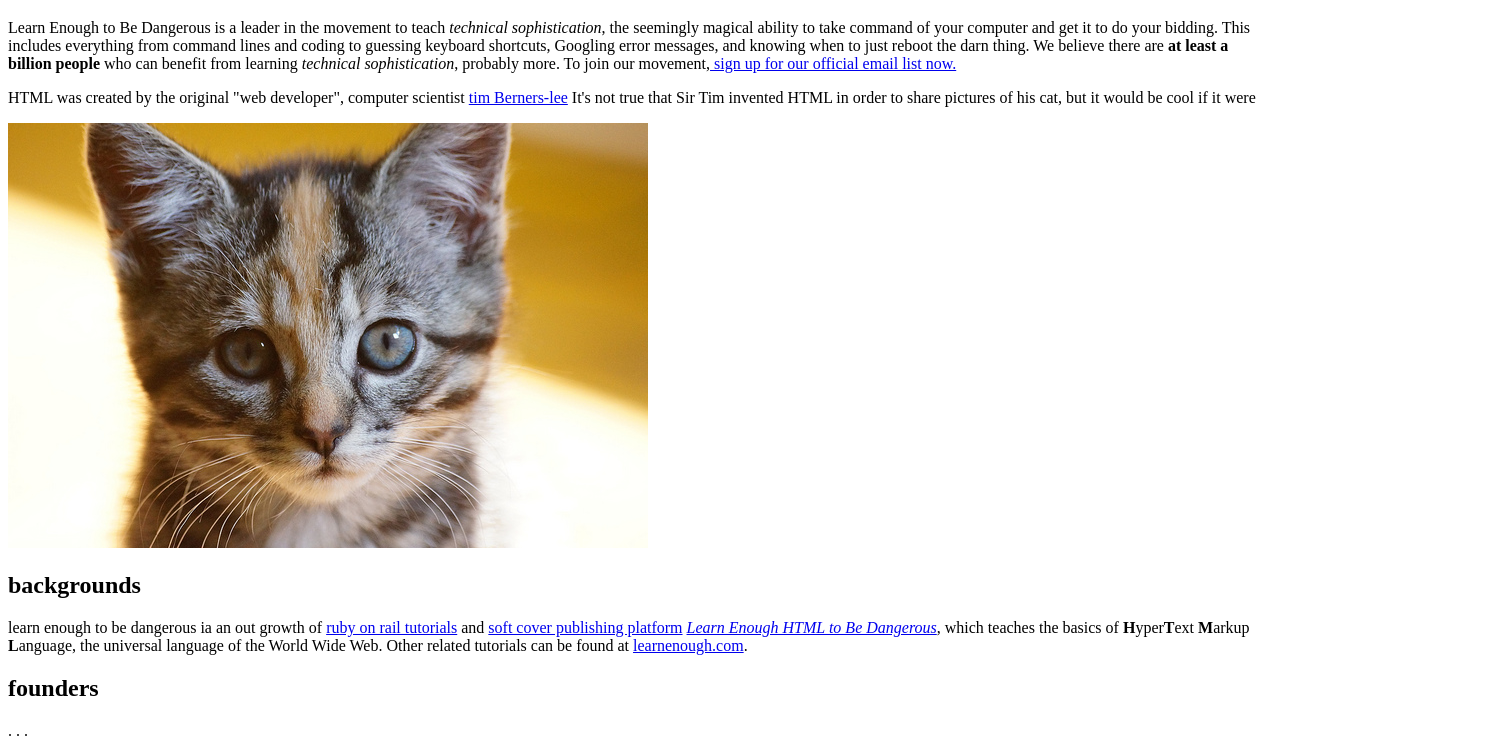
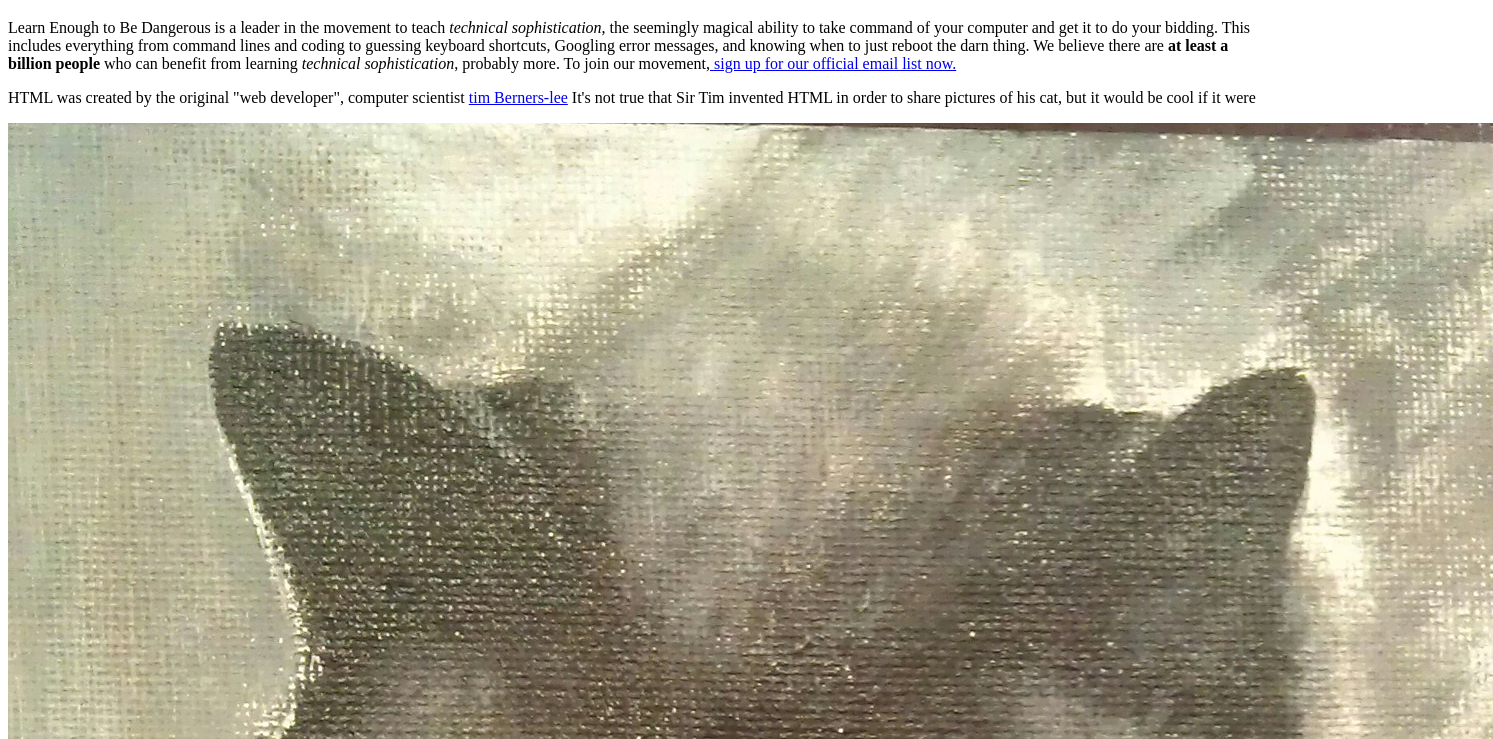
Before and after one commit to rajukp25/sample_website, a plain HTML site: page index.html in a window 1280 px wide. Shown: the part 61-800 px from the top of the page, 1493 px wide, since content can reach past the window. Drawn offline with Linux system fonts and the light colour scheme.

Commit message:
change image

```diff
--- a/index.html
+++ b/index.html
@@ -25,7 +25,7 @@
         It's not true that Sir Tim invented HTML in order to
       share pictures of his cat, but it would be cool if it were
     </p>
-    <img src="images/kittens.jpg" alt="an adoroble kitten">
+    <img src="images/kittens2.jpg" alt="an adoroble kitten">
         <h2>backgrounds</h2>
         <p
     >
```
Also changed, not shown: images/kittens2.jpg (added).
